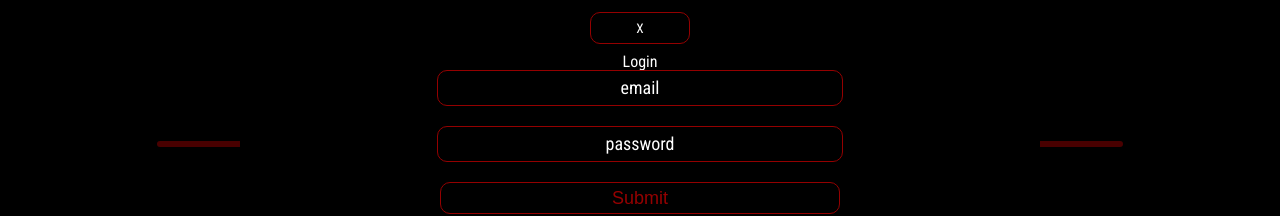
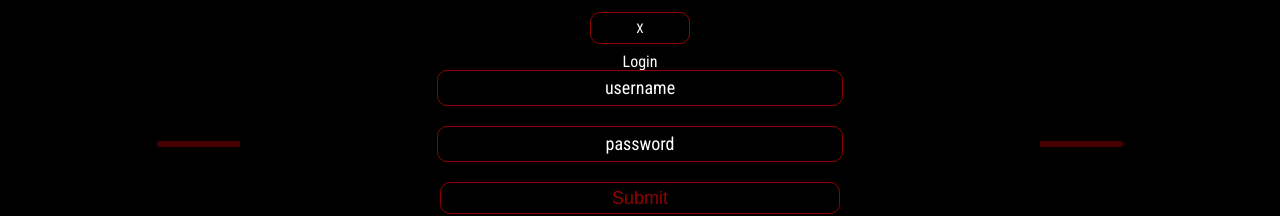
Before and after one commit to Phil-dev8/frontend-marvel, a React (Create React App) app: page /favourites in a window 1280 px wide. Both pictures are taken after a click on the button "Connexion". Shown: the part 282-498 px from the top of the page. Built offline with nearby package versions, Linux system fonts and the light colour scheme.

Commit message:
test favoris + react-hot-toast

```diff
--- a/src/components/ComicsCard.js
+++ b/src/components/ComicsCard.js
@@ -1,7 +1,7 @@
 import { FontAwesomeIcon } from "@fortawesome/react-fontawesome";
 import Cookies from "js-cookie";
 import { useState } from "react";
-// import toast, { Toaster } from "react-hot-toast";
+import toast, { Toaster } from "react-hot-toast";
 
 const ComicsCard = ({ elem }) => {
   let picture =
@@ -11,6 +11,7 @@ const ComicsCard = ({ elem }) => {
       ? Cookies.get("favorite-comic").split(",")
       : []
   );
+
   return (
     <div className="comics-card">
       <FontAwesomeIcon
@@ -20,7 +21,7 @@ const ComicsCard = ({ elem }) => {
           const newTab = [...favoriteComic];
           if (newTab.indexOf(elem._id) === -1) {
             newTab.push(elem._id);
-            alert("Comic ajouté aux favoris");
+            toast.success("favoris ajouté");
           } else {
             alert("Vous avez déja ajouté ce comic en favoris");
           }
@@ -40,6 +41,7 @@ const ComicsCard = ({ elem }) => {
           <span>Pas de description disponible</span>
         )}
       </div>
+      <Toaster />
     </div>
   );
 };
--- a/src/components/Modal.js
+++ b/src/components/Modal.js
@@ -1,4 +1,9 @@
+import { useState } from "react";
+
 const Modal = ({ setVisible }) => {
+  const [username, setUsername] = useState("");
+  const [password, setPassword] = useState("");
+
   return (
     <div
       className="modal-root"
@@ -20,8 +25,23 @@ const Modal = ({ setVisible }) => {
           X
         </button>
         <h1>Login</h1>
-        <input type="text" placeholder="email" />
-        <input type="text" placeholder="password" />
+
+        <input
+          type="text"
+          placeholder="username"
+          onChange={(event) => {
+            setUsername(event.target.value);
+          }}
+          value={username}
+        />
+        <input
+          type="password"
+          placeholder="password"
+          onChange={(event) => {
+            setPassword(event.target.value);
+          }}
+          value={password}
+        />
         <input type="submit" />
       </div>
     </div>
```
